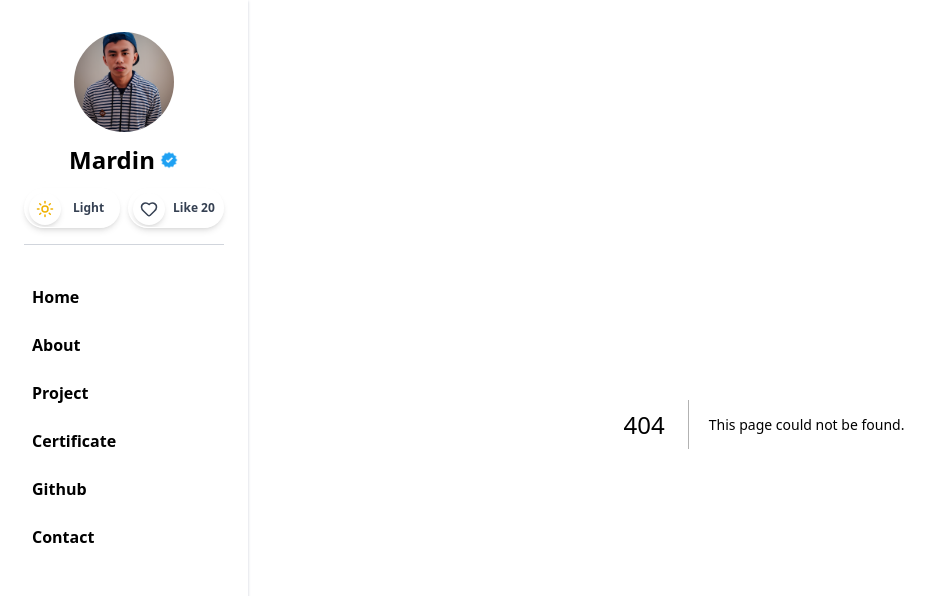
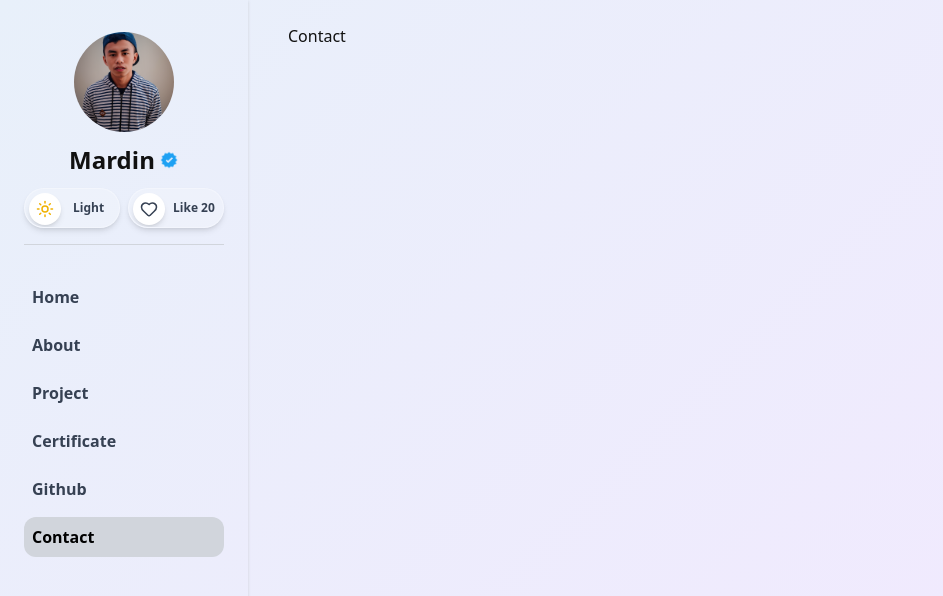
Before and after one commit to mardinajalah/portofolio, a Next.js app: page /contact in a window 1280 px wide. Before the commit this address had no page. Shown: the top 596 px of the page, without its empty margins (0-943 px from the left). Built offline with nearby package versions, Linux system fonts and the light colour scheme.

Commit message:
add: skeleton sidebar and hompage

```diff
--- /dev/null
+++ b/app/certificate/page.tsx
@@ -0,0 +1,9 @@
+import React from 'react'
+
+const Certificate = () => {
+  return (
+    <div>Certificate</div>
+  )
+}
+
+export default Certificate
--- /dev/null
+++ b/app/contact/page.tsx
@@ -0,0 +1,9 @@
+import React from 'react'
+
+const Contact = () => {
+  return (
+    <div>Contact</div>
+  )
+}
+
+export default Contact
--- /dev/null
+++ b/app/github/page.tsx
@@ -0,0 +1,9 @@
+import React from 'react'
+
+const Github = () => {
+  return (
+    <div>Github</div>
+  )
+}
+
+export default Github
--- a/app/layout.tsx
+++ b/app/layout.tsx
@@ -35,9 +35,9 @@ export default function RootLayout({
           defaultTheme='light'
           enableSystem
         >
-          <div className='flex h-screen w-full flex-row'>
+          <div className='flex h-screen w-full overflow-hidden flex-row'>
             <Sidebar />
-            <div className='py-6 px-10 w-full overflow-x-hidden'>{children}</div>
+            <div className='py-6 px-10 w-full overflow-y-auto overflow-x-hidden'>{children}</div>
           </div>
         </ThemeProvider>
       </body>
--- /dev/null
+++ b/app/project/page.tsx
@@ -0,0 +1,9 @@
+import React from 'react'
+
+const Project = () => {
+  return (
+    <div>Project</div>
+  )
+}
+
+export default Project
--- a/components/Molecules/Sidebar.tsx
+++ b/components/Molecules/Sidebar.tsx
@@ -5,36 +5,30 @@ import DarkModeToggle from '../Atoms/DarkModeToggle';
 import LikeButton from '../Atoms/LikeButton';
 import Link from 'next/link';
 import { useTheme } from 'next-themes';
+import { usePathname } from 'next/navigation';
+import { SkeletonSidebar } from './Skeleton';
 
 const Sidebar = () => {
   const { theme } = useTheme();
   const [mounted, setMounted] = useState(false);
+  const pathname = usePathname();
 
   const isDark = theme === 'dark';
 
   const dataNavigation = [
     { name: 'Home', href: '/' },
     { name: 'About', href: '/about' },
-    { name: 'Project', href: '#' },
-    { name: 'Certificate', href: '#' },
-    { name: 'Github', href: '#' },
-    { name: 'Contact', href: '#' },
+    { name: 'Project', href: '/project' },
+    { name: 'Certificate', href: '/certificate' },
+    { name: 'Github', href: '/github' },
+    { name: 'Contact', href: '/contact' },
   ];
 
   useEffect(() => setMounted(true), []);
 
   if (!mounted) {
     return (
-      <div className='w-[250px] h-full animate-pulse'>
-        <div className='rounded-full bg-gray-300 w-[150px] h-[150px] mx-auto mb-6' />
-        <div className='space-y-4'>
-          <div className='h-10 bg-gray-300 rounded-full w-24 mx-auto' />
-          <div className='h-8 bg-gray-300 rounded-full w-full' />
-          <div className='h-8 bg-gray-300 rounded-full w-full' />
-          <div className='h-8 bg-gray-300 rounded-full w-full' />
-          <div className='h-8 bg-gray-300 rounded-full w-full' />
-        </div>
-      </div>
+      <SkeletonSidebar />
     );
   }
 
@@ -74,15 +68,21 @@ const Sidebar = () => {
 
       {/* Navigation */}
       <div className='w-full flex flex-col gap-2 mt-5'>
-        {dataNavigation.map((nav, index) => (
+        {dataNavigation.map((nav, index) => {
+          const isActive = pathname === nav.href;
+
+          return (
             <Link
               key={index}
               href={nav.href}
-            className={`p-2 font-semibold rounded-xl transition-colors ${isDark ? 'hover:bg-gray-800' : 'hover:bg-gray-300'}`}
+              className={`p-2 font-semibold rounded-xl transition-colors
+                ${isActive ? (isDark ? 'bg-gray-800 text-white' : 'bg-gray-300 text-black') : isDark ? 'hover:bg-gray-800 text-gray-200' : 'hover:bg-gray-300 text-gray-700'}
+              `}
             >
               {nav.name}
             </Link>
-        ))}
+          );
+        })}
       </div>
     </div>
   );
--- /dev/null
+++ b/components/Molecules/Skeleton.tsx
@@ -0,0 +1,32 @@
+import React from 'react';
+
+export const SkeletonSidebar = () => {
+  return (
+    <div className='w-[250px] mx-2 h-full animate-pulse mt-6'>
+      <div className='rounded-full bg-gray-300 w-[150px] h-[150px] mx-auto mb-6' />
+      <div className='space-y-4'>
+        <div className='h-10 bg-gray-300 rounded-full w-24 mx-auto' />
+        <div className='h-8 bg-gray-300 rounded-full w-full' />
+        <div className='h-8 bg-gray-300 rounded-full w-full' />
+        <div className='h-8 bg-gray-300 rounded-full w-full' />
+        <div className='h-8 bg-gray-300 rounded-full w-full' />
+      </div>
+    </div>
+  );
+};
+
+export const SkeletonHomePage = () => {
+  return (
+    <div>
+      <div className='w-full h-[250px] bg-gray-300 rounded-2xl animate-pulse mb-5' />
+      <div className='h-4 bg-gray-300 rounded-full w-full mt-2 animate-pulse' />
+      <div className='h-4 bg-gray-300 rounded-full w-full mt-2 animate-pulse' />
+      <div className='h-4 bg-gray-300 rounded-full w-full mt-2 animate-pulse' />
+      <div className='h-4 bg-gray-300 rounded-full w-full mt-2 animate-pulse' />
+      <div className='h-6 bg-gray-300 rounded-full w-1/3 mt-10 animate-pulse' />
+      <div className='h-32 bg-gray-300 rounded-xl w-full mt-6 animate-pulse' />
+      <div className='h-6 bg-gray-300 rounded-full w-1/3 mt-10 animate-pulse' />
+      <div className='h-32 bg-gray-300 rounded-xl w-full mt-6 animate-pulse' />
+    </div>
+  );
+};
--- a/components/Organisms/HomePage.tsx
+++ b/components/Organisms/HomePage.tsx
@@ -7,6 +7,7 @@ import { IconSkillsLeft, IconSkillsRight } from '../Atoms/IconSkills';
 import Ability from '../Atoms/Ability';
 import { useTheme } from 'next-themes';
 import { useEffect, useState } from 'react';
+import { SkeletonHomePage } from '../Molecules/Skeleton';
 
 const HomePage = () => {
   const dataSkillsLeft = [
@@ -42,18 +43,7 @@ const HomePage = () => {
 
   if (!mounted) {
     return (
-      <div>
-        <div className='w-full h-[200px] rounded-2xl animate-pulse' />
-        <div className='h-6 bg-gray-300 rounded-full w-1/3 mt-6 animate-pulse' />
-        <div className='h-4 bg-gray-300 rounded-full w-full mt-2 animate-pulse' />
-        <div className='h-4 bg-gray-300 rounded-full w-full mt-2 animate-pulse' />
-        <div className='h-4 bg-gray-300 rounded-full w-full mt-2 animate-pulse' />
-        <div className='h-4 bg-gray-300 rounded-full w-full mt-2 animate-pulse' />
-        <div className='h-6 bg-gray-300 rounded-full w-1/3 mt-10 animate-pulse' />
-        <div className='h-32 bg-gray-300 rounded-xl w-full mt-6 animate-pulse' />
-        <div className='h-6 bg-gray-300 rounded-full w-1/3 mt-10 animate-pulse' />
-        <div className='h-32 bg-gray-300 rounded-xl w-full mt-6 animate-pulse' />
-      </div>
+      <SkeletonHomePage />
     );
   }
 
```
Lines whose indentation alone changed are shown as unchanged.
